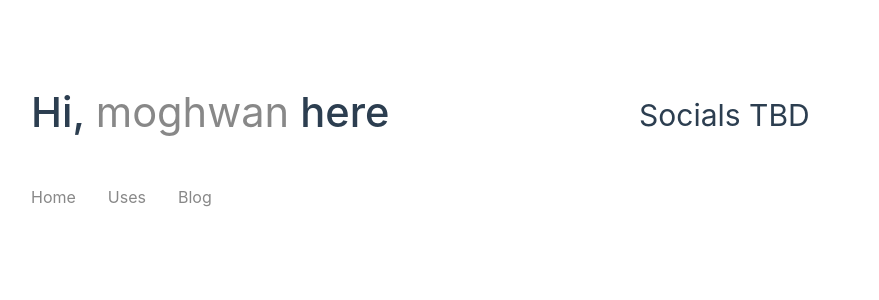
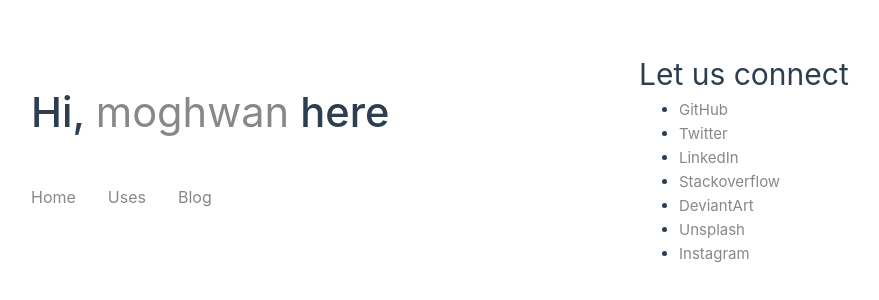
Before and after one commit to moghwan/moghwan.io, a Vue app: page /s in a window 1280 px wide. Shown: the part 242-542 px from the top of the page, without its empty margins (1-880 px from the left). Built offline with nearby package versions, Linux system fonts and the light colour scheme.

Commit message:
social media links

```diff
--- a/src/router/index.js
+++ b/src/router/index.js
@@ -19,6 +19,41 @@ const router = createRouter({
       name: 'socials',
       component: () => import('../views/SocialsView.vue')
     },
+    {
+      path: '/gh',
+      name: 'github',
+      redirect: to => { window.location.href = "https://github.com/moghwan/" },
+    },
+    {
+      path: '/tw',
+      name: 'twitter',
+      redirect: to => { window.location.href = "https://twitter.com/moghwan" },
+    },
+    {
+      path: '/li',
+      name: 'linkedin',
+      redirect: to => { window.location.href = "https://www.linkedin.com/in/moghwan/" },
+    },
+    {
+      path: '/so',
+      name: 'stackoverflow',
+      redirect: to => { window.location.href = "https://stackoverflow.com/users/2543690/moghwan" },
+    },
+    {
+      path: '/da',
+      name: 'deviantart',
+      redirect: to => { window.location.href = "https://c-mar1.deviantart.com/" },
+    },
+    {
+      path: '/us',
+      name: 'unsplash',
+      redirect: to => { window.location.href = "https://unsplash.com/@moghwan" },
+    },
+    {
+      path: '/ig',
+      name: 'instagram',
+      redirect: to => { window.location.href = "https://instagram.com/_moghwan/" },
+    },
   ]
 })
 
--- a/src/views/SocialsView.vue
+++ b/src/views/SocialsView.vue
@@ -1,6 +1,15 @@
 <template>
   <div class="socials">
-    <h1>Socials TBD</h1>
+    <h1>Let us connect</h1>
+    <ul>
+      <li><RouterLink target='_blank' :to="{ name: 'github' }">GitHub</RouterLink></li>
+      <li><RouterLink target='_blank' :to="{ name: 'twitter' }">Twitter</RouterLink></li>
+      <li><RouterLink target='_blank' :to="{ name: 'linkedin' }">LinkedIn</RouterLink></li>
+      <li><RouterLink target='_blank' :to="{ name: 'stackoverflow' }">Stackoverflow</RouterLink></li>
+      <li><RouterLink target='_blank' :to="{ name: 'deviantart' }">DeviantArt</RouterLink></li>
+      <li><RouterLink target='_blank' :to="{ name: 'unsplash' }">Unsplash</RouterLink></li>
+      <li><RouterLink target='_blank' :to="{ name: 'instagram' }">Instagram</RouterLink></li>
+    </ul>
   </div>
 </template>
 
```
